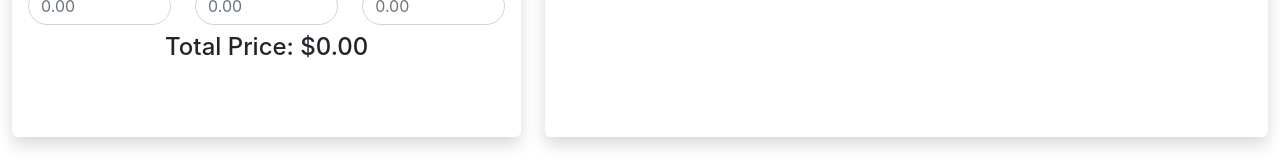
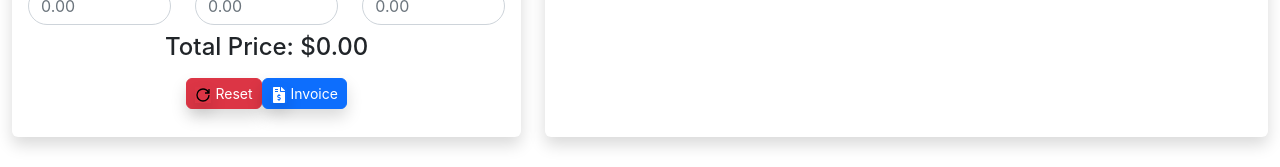
Before and after one commit to giorgideveloper/react-product-order, a React (Create React App) app: page / in a window 1280 px wide. Shown: the part 503-670 px from the top of the page. Built offline with nearby package versions, Linux system fonts and the light colour scheme; no server answers.

Commit message:
add reset  function

```diff
--- a/src/components/Cart.jsx
+++ b/src/components/Cart.jsx
@@ -8,10 +8,17 @@ import Table from 'react-bootstrap/Table';
 import Row from 'react-bootstrap/Row';
 import Col from 'react-bootstrap/Col';
 import { useSelector } from 'react-redux';
-import { decrement, increment, removeItem } from '../redux/cartRedux';
+import {
+	decrement,
+	increment,
+	removeItem,
+	resetItem,
+} from '../redux/cartRedux';
 import { useDispatch } from 'react-redux';
 import { Badge } from 'react-bootstrap';
 import { useState } from 'react';
+import { GrPowerReset } from 'react-icons/gr';
+import { FaFileInvoiceDollar } from 'react-icons/fa';
 
 function Cart() {
 	const dispatch = useDispatch();
@@ -20,7 +27,8 @@ function Cart() {
 	const [shipping, setShipping] = useState(null);
 	// Get product
 	const cart = useSelector(state => state.cart.cart);
-	let total = cart.map(item => item.price * item.qty);
+	const total = cart.map(item => item.price * item.qty);
+
 	// Sum price
 	const sum = numbers => {
 		return numbers.reduce((first, second) => {
@@ -110,7 +118,7 @@ function Cart() {
 							</tbody>
 						</Table>
 					)}
-					{/* Cart table */}
+
 					{/* Cart table */}
 				</div>
 				{/* cart inputs */}
@@ -153,6 +161,23 @@ function Cart() {
 						</Col>
 						<h4>Total Price: ${sum(total).toFixed(2)}</h4>
 					</Row>
+					<Row>
+						<Col md='12' className='my-2 text-center '>
+							<div className='pl-2'>
+								<button
+									className='btn btn-sm btn-danger rounded-2 shadow'
+									onClick={() => dispatch(resetItem())}
+								>
+									<GrPowerReset className='shadow fs-6 text-center' /> Reset
+								</button>
+
+								<button className='btn btn-sm btn-primary rounded-2 shadow'>
+									<FaFileInvoiceDollar className='shadow fs-6 text-center' />{' '}
+									Invoice
+								</button>
+							</div>
+						</Col>
+					</Row>
 				</div>
 			</div>
 		</>
--- a/src/redux/cartRedux.js
+++ b/src/redux/cartRedux.js
@@ -27,13 +27,16 @@ const cartReduxSlice = createSlice({
 				}
 				return item;
 			});
+			toast('success', 'Add item');
 		},
 		decrement: (state, action) => {
 			state.cart = state.cart.map(item => {
 				if (item.id === action.payload) {
 					if (item.qty > 1) {
+						toast('success', 'decrement item');
 						return { ...item, qty: item.qty - 1 };
 					}
+
 					return item;
 				}
 				return item;
@@ -45,11 +48,15 @@ const cartReduxSlice = createSlice({
 			state.cart = state.cart.filter(item => item.id !== itemId);
 			toast('success', 'Delete item');
 		},
+		resetItem: (state, action) => {
+			state.cart = state.cart = [];
+			toast('success', 'Reset item');
+		},
 	},
 });
 
 // Action creators are generated for each case reducer function
 
-export const { addProduct, increment, decrement, removeItem } =
+export const { addProduct, increment, decrement, removeItem, resetItem } =
 	cartReduxSlice.actions;
 export default cartReduxSlice.reducer;
```
